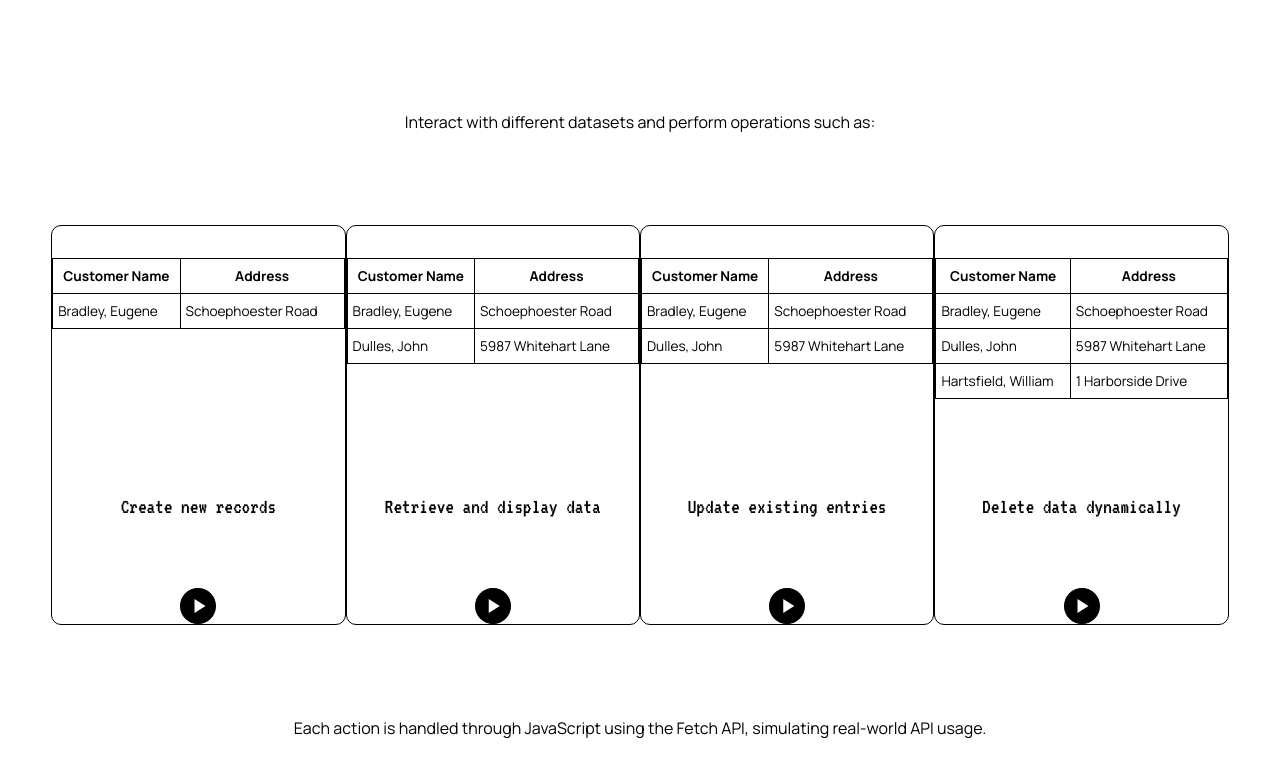
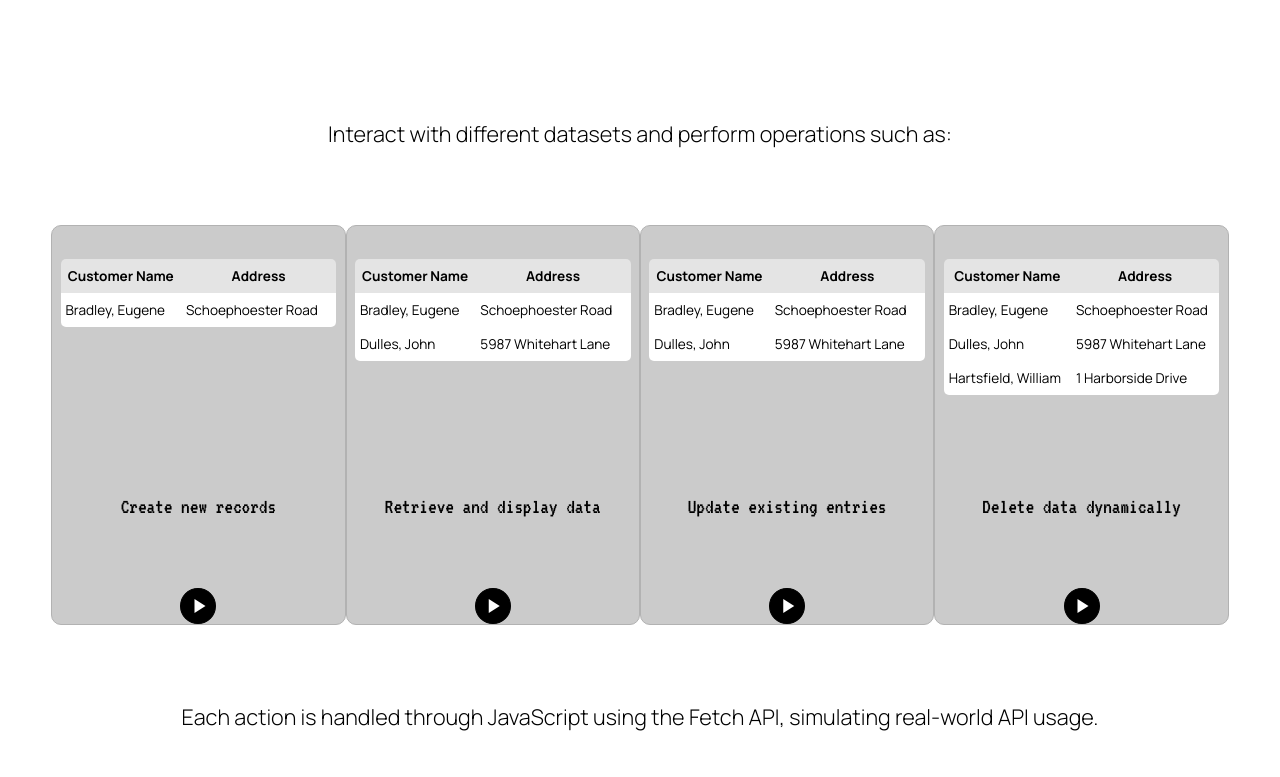
Before and after one commit to vnx-cor/node.js-projects, a website built with Vite: page fetch-api/index.html in a window 1280 px wide. Shown: the part 1455-2232 px from the top of the page. Built offline with nearby package versions, Linux system fonts and the light colour scheme.

Commit message:
style: refine typography and card/table aesthetics in features section
- Adjust feature text size and weight with top/bottom spacing for
improved layout.
- Update card borders, background color, and table styling for clearer
visual hierarchy.
- Enhance table cells with distinct header and body backgrounds while
maintaining consistent padding.

```diff
--- a/fetch-api/styles.css
+++ b/fetch-api/styles.css
@@ -223,9 +223,12 @@ body { overflow-x: hidden; }
 
 .features__text {
     font-family: var(--font-body);
-    font-size: 1rem;
-    font-weight: 400;
+    font-size: 1.35rem;
+    font-weight: 300;
 }
+.features__text:first-of-type { margin-top: 1rem; }
+.features__text:last-of-type { margin-bottom: 1rem; }
+
 
 .features__cards {
     display: flex;
@@ -236,7 +239,7 @@ body { overflow-x: hidden; }
 }
 
 .features__card {
-    border: 1px solid var(--primary-color);
+    border: 1px solid #b2b2b2;
     border-radius: 10px;
     display: flex;
     flex-direction: column;
@@ -244,26 +247,33 @@ body { overflow-x: hidden; }
     justify-content: space-between;
     width: 300px;
     height: 400px;
+    background-color: #cbcbcb;
 }
 
 .features__animation {
-    overflow-x: hidden;
     width: 100%;
     height: 50%;
     padding-top: 2rem;
 }
 
 .features__table {
-    width: 100%;
+    border: 1px solid var(--primary-color);
+    border-radius: 6px;
     border-collapse: collapse;
+    justify-self: center;
+    overflow: hidden;
+    width: 95%;
 }
 
 .features__th,
 .features__td {
-    border: 0.1px solid var(--primary-color);
     padding: 0.5rem 0;
 }
-.features__td { padding-left: 5px; }
+.features__th { background-color: #e4e4e4; }
+.features__td {
+    background-color: var(--secondary-color);
+    padding-left: 5px;
+}
 
 .features__tr {
     font-family: var(--font-body);
```
